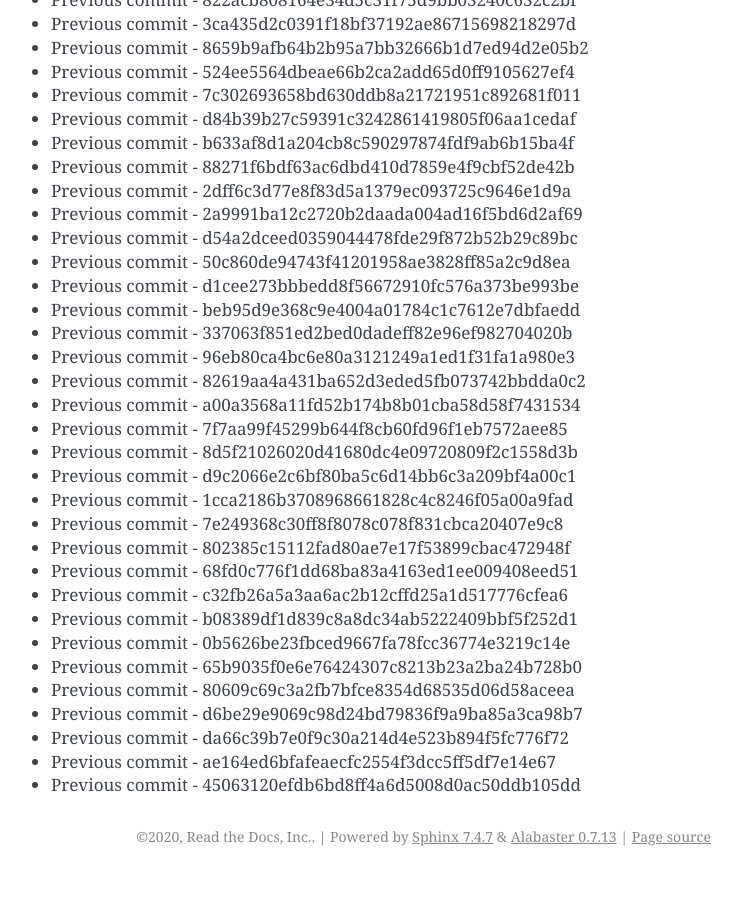
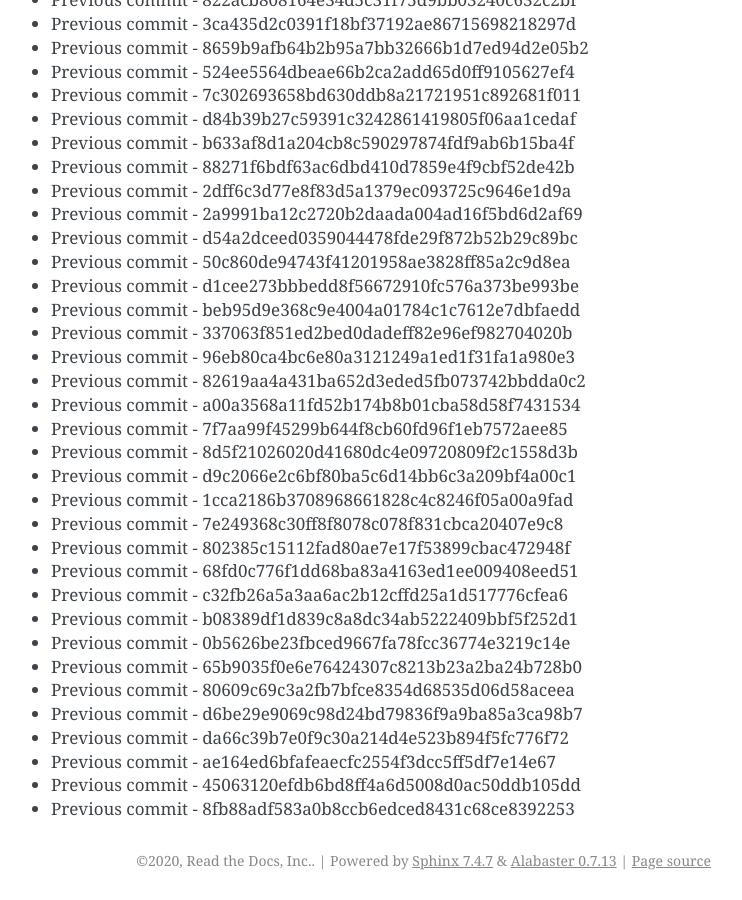
Before and after one commit to readthedocs/rtd-git-stresstest, a Sphinx documentation site: the page built from docs/updates.rst, in a window 1280 px wide and 900 px high, scrolled down 80946 px. Shown: the whole window, without its empty margins (399-1141 px from the left). Built offline with Sphinx 7.4.7, drawn with Linux system fonts in a browser that asks for light colours; before the commit the page ends 81822 px from its top, so only the background shows below that.

Commit message:
Generating commit from previous: 8fb88adf583a0b8ccb6edced8431c68ce8392253

```diff
--- a/docs/updates.rst
+++ b/docs/updates.rst
@@ -3433,3 +3433,4 @@ It can be tested for any performance characteristics.
 * Previous commit - da66c39b7e0f9c30a214d4e523b894f5fc776f72
 * Previous commit - ae164ed6bfafeaecfc2554f3dcc5ff5df7e14e67
 * Previous commit - 45063120efdb6bd8ff4a6d5008d0ac50ddb105dd
+* Previous commit - 8fb88adf583a0b8ccb6edced8431c68ce8392253
```
